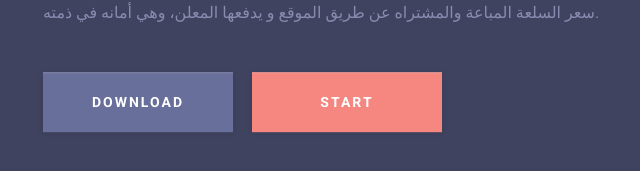
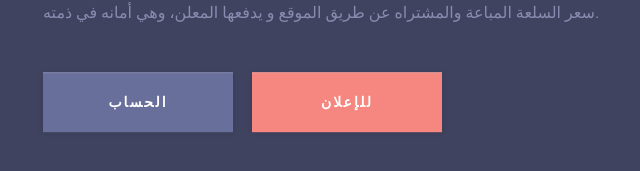
Before and after one commit to cam4used/cam4used.github.io, a plain HTML site: page index.html in a window 1280 px wide. Shown: the part 389-560 px from the top of the page, 85-725 px from the left. Drawn offline with Linux system fonts and the light colour scheme.

Commit message:
Update index.html

```diff
--- a/index.html
+++ b/index.html
@@ -23,8 +23,8 @@
 			<h1>عمولة كاميرات مستعملة</h1>
 			<p>كما هو مذكور عند الاعلان في الموقع، فإن الموقع يحصل على عمولة قدرها 5% من سعر السلعة المباعة والمشتراه عن طريق الموقع و يدفعها المعلن، وهي أمانه في ذمته. </p>
 			<div class="cd-triggers">
-				<a href="http://codyhouse.co/?p=384" class="btn">Download</a>
-				<a href="#cd-product-tour" class="btn salmon" data-type="cd-tour">Start</a>
+				<a href="https://www.instagram.com/cam4used" class="btn">الحساب</a>
+				<a href="#cd-product-tour" class="btn salmon" data-type="cd-tour">للإعلان</a>
 			</div>
 		</div> <!-- cd-product-intro -->
 
```
